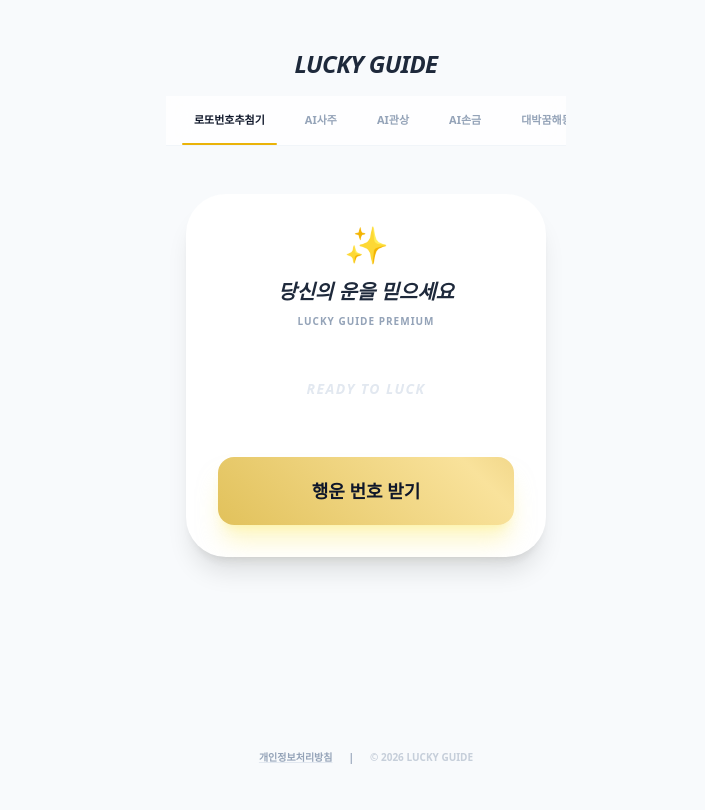
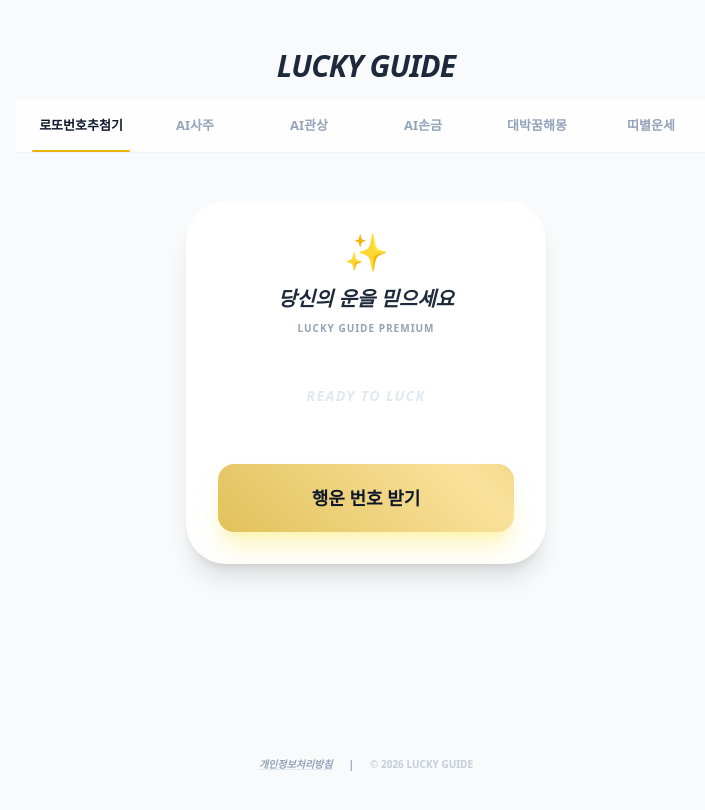
Before and after one commit to cookiekuki0204/lucky-guide, a React (Create React App) app: page / in a window 1280 px wide. Shown: the top 810 px of the page, without its empty margins (274-979 px from the left). Built offline with nearby package versions, Linux system fonts and the light colour scheme.

Commit message:
피드백 수정

```diff
--- a/src/App.js
+++ b/src/App.js
@@ -8,7 +8,7 @@ function App() {
   const [isPrivacyOpen, setIsPrivacyOpen] = useState(false);
   const cardRef = useRef(null);
 
-  // 기능 로직 (번호 생성, 이미지 저장, 카카오 공유 유지)
+  // 기능 로직
   const generateNumbers = () => {
     setIsSpinning(true);
     setTimeout(() => {
@@ -49,7 +49,12 @@ function App() {
   };
 
   const cardClass = "w-full max-w-[360px] p-8 bg-white rounded-[2.5rem] shadow-xl animate-in fade-in zoom-in-95 duration-500";
-  const tabClass = (id) => `flex-none px-5 py-4 text-[11px] font-black transition-all relative whitespace-nowrap ${activeTab === id ? 'text-slate-900' : 'text-slate-400'}`;
+
+  // [반응형 핵심] 탭 클래스: 모바일은 고정너비 없이 흐르고, 웹(md)에서는 균등 배분 및 폰트 확대
+  const tabClass = (id) => `
+    flex-none md:flex-1 px-5 md:px-2 py-4 text-[11px] md:text-[13px] font-black transition-all relative whitespace-nowrap text-center
+    ${activeTab === id ? 'text-slate-900' : 'text-slate-400'}
+  `;
 
   return (
     <div className="min-h-screen bg-[#f8fafc] flex flex-col items-center font-sans overflow-x-hidden relative text-slate-800">
@@ -59,13 +64,15 @@ function App() {
         .no-scrollbar { -ms-overflow-style: none; scrollbar-width: none; }
       `}</style>
 
-      {/* 헤더 & 네비게이션 (6개 탭 확장) */}
-      <header className="w-full max-w-[400px] bg-[#f8fafc] sticky top-0 z-40">
+      {/* 헤더 & [반응형 네비게이션] */}
+      <header className="w-full max-w-[400px] md:max-w-[700px] bg-[#f8fafc] sticky top-0 z-40">
         <div className="pt-12 pb-4 text-center">
-          <h1 className="text-2xl font-black tracking-tight italic">LUCKY GUIDE</h1>
+          <h1 className="text-2xl md:text-3xl font-black tracking-tight italic">LUCKY GUIDE</h1>
         </div>
-        <nav className="flex bg-white/80 backdrop-blur-md border-b border-slate-100 overflow-x-auto no-scrollbar touch-pan-x px-2">
-          <div className="flex min-w-full items-center">
+
+        {/* 네비게이션 바: 모바일(스크롤 가능), 웹(중앙 정렬 및 전체 노출) */}
+        <nav className="flex bg-white/80 backdrop-blur-md border-b border-slate-100 overflow-x-auto md:overflow-x-visible no-scrollbar touch-pan-x">
+          <div className="flex min-w-full md:min-w-0 md:w-full items-center justify-start md:justify-center px-2">
             <button onClick={() => setActiveTab('lotto')} className={tabClass('lotto')}>로또번호추첨기{activeTab === 'lotto' && <div className="absolute bottom-0 left-2 right-2 h-0.5 bg-yellow-500 rounded-full" />}</button>
             <button onClick={() => setActiveTab('saju')} className={tabClass('saju')}>AI사주{activeTab === 'saju' && <div className="absolute bottom-0 left-2 right-2 h-0.5 bg-yellow-500 rounded-full" />}</button>
             <button onClick={() => setActiveTab('face')} className={tabClass('face')}>AI관상{activeTab === 'face' && <div className="absolute bottom-0 left-2 right-2 h-0.5 bg-yellow-500 rounded-full" />}</button>
@@ -88,7 +95,7 @@ function App() {
               <div className="flex justify-center gap-2 mb-12 h-10 items-center">
                 {numbers.length > 0 ? numbers.map((num, i) => (
                   <div key={i} className="w-10 h-10 rounded-full bg-slate-900 text-yellow-400 flex items-center justify-center font-bold text-sm shadow-lg border border-yellow-500/30">{num}</div>
-                )) : <div className="text-slate-200 text-sm font-bold tracking-widest uppercase italic">Ready to Luck</div>}
+                )) : <div className="text-slate-200 text-sm font-bold tracking-widest uppercase italic tracking-widest">Ready to Luck</div>}
               </div>
               <button onClick={generateNumbers} disabled={isSpinning}
                 style={{ background: 'linear-gradient(45deg, #D4AF37, #F9E29B, #B8860B, #F9E29B)', backgroundSize: '400% 400%', animation: isSpinning ? 'none' : 'glimmer 3s ease infinite' }}
@@ -106,13 +113,12 @@ function App() {
           </div>
         )}
 
-        {/* AI 사주 커밍순 */}
         {activeTab === 'saju' && (
           <div className={cardClass}>
             <div className="text-center py-10">
               <span className="text-5xl mb-6 block">🎎</span>
               <h2 className="text-xl font-black text-slate-800 mb-2 italic">타고난 운명, 사주풀이</h2>
-              <p className="text-slate-400 text-xs mb-8">당신이 태어난 순간에 정해진 행운</p>
+              <p className="text-slate-400 text-xs mb-8 font-medium">당신이 태어난 순간에 정해진 행운</p>
               <div className="bg-slate-50 p-6 rounded-3xl border border-dashed border-slate-200 italic text-[11px] text-slate-500 leading-relaxed font-medium">
                 "사주팔자는 인생의 설계도와 같습니다."<br/><br/>
                 생년월일시 데이터를 바탕으로 AI가<br/>
@@ -123,13 +129,12 @@ function App() {
           </div>
         )}
 
-        {/* AI 관상 & 손금 (기존 데이터 유지) */}
         {activeTab === 'face' && (
           <div className={cardClass}>
             <div className="text-center py-10">
               <span className="text-5xl mb-6 block">🎭</span>
-              <h2 className="text-xl font-black text-slate-800 mb-2 italic">"재벌이 될 상인가?"</h2>
-              <p className="text-slate-400 text-xs mb-8">AI 얼굴 인식으로 찾는 재물복</p>
+              <h2 className="text-xl font-black text-slate-800 mb-2 italic">재벌이 될 상인가?</h2>
+              <p className="text-slate-400 text-xs mb-8 font-medium">AI 얼굴 인식으로 찾는 재물복</p>
               <div className="bg-slate-50 p-6 rounded-3xl border border-dashed border-slate-200 italic text-[11px] text-slate-500 leading-relaxed font-medium">
                 "코는 재물 창고라 하였습니다." 최신 인식 기술로 당신의 성공운을 분석해 드립니다.
               </div>
@@ -142,8 +147,8 @@ function App() {
           <div className={cardClass}>
             <div className="text-center py-10">
               <span className="text-5xl mb-6 block">✋</span>
-              <h2 className="text-xl font-black text-slate-800 mb-2 italic">"손바닥 보물지도"</h2>
-              <p className="text-slate-400 text-xs mb-8">손금에 숨겨진 당첨 기운</p>
+              <h2 className="text-xl font-black text-slate-800 mb-2 italic">손바닥 보물지도</h2>
+              <p className="text-slate-400 text-xs mb-8 font-medium">손금에 숨겨진 당첨 기운</p>
               <div className="bg-slate-50 p-6 rounded-3xl border border-dashed border-slate-200 italic text-[11px] text-slate-500 leading-relaxed font-medium">
                 "재물선이 뚜렷하니 대박의 징조로다." 손금 데이터를 AI로 정밀하게 추출합니다.
               </div>
@@ -152,7 +157,6 @@ function App() {
           </div>
         )}
 
-        {/* 꿈해몽 & 띠별운세 (기존 데이터 완벽 유지) */}
         {activeTab === 'dream' && (
           <div className={cardClass}>
             <h2 className="text-xl font-black text-slate-800 mb-8 text-center italic">로또 당첨 길몽 10선</h2>
@@ -196,10 +200,9 @@ function App() {
         )}
       </main>
 
-      {/* 푸터 & 개인정보처리방침 (3대 항목 완벽 유지) */}
       <footer className="w-full max-w-[360px] py-16 px-6 text-center border-t border-slate-50 mt-auto">
         <div className="flex justify-center gap-4 mb-4 text-[10px] font-bold text-slate-400">
-          <button onClick={() => setIsPrivacyOpen(true)} className="hover:text-yellow-600 underline decoration-slate-200 transition-colors">개인정보처리방침</button>
+          <button onClick={() => setIsPrivacyOpen(true)} className="hover:text-yellow-600 underline decoration-slate-200 transition-colors italic">개인정보처리방침</button>
           <span>|</span>
           <span className="opacity-50">© 2026 LUCKY GUIDE</span>
         </div>
@@ -208,13 +211,13 @@ function App() {
       {isPrivacyOpen && (
         <div className="fixed inset-0 z-[100] bg-slate-900/60 backdrop-blur-sm flex items-center justify-center p-6" onClick={() => setIsPrivacyOpen(false)}>
           <div className="bg-white w-full max-w-[320px] max-h-[70vh] overflow-y-auto rounded-[2rem] p-8 shadow-2xl animate-in fade-in zoom-in-95 duration-300 text-left" onClick={(e) => e.stopPropagation()}>
-            <h3 className="text-lg font-black text-slate-900 mb-6 italic border-b pb-2 tracking-tight">개인정보처리방침</h3>
+            <h3 className="text-lg font-black text-slate-900 mb-6 italic border-b pb-2 tracking-tight font-black">개인정보처리방침</h3>
             <div className="text-[11px] text-slate-500 leading-relaxed space-y-5 font-medium">
               <section><p className="text-slate-900 font-bold mb-1 italic">1. 개인정보 수집 미실시</p><p>본 서비스는 사용자의 어떠한 개인정보도 서버에 전송하거나 저장하지 않습니다.</p></section>
               <section><p className="text-slate-900 font-bold mb-1 italic">2. 구글 애드센스 정책</p><p>광고 게재를 위해 구글은 쿠키 정보를 분석에 활용할 수 있습니다.</p></section>
               <section><p className="text-slate-900 font-bold mb-1 italic">3. 서비스 보안 로직</p><p>모든 데이터 처리는 사용자의 기기 로컬 환경에서 즉석 실행됩니다.</p></section>
             </div>
-            <button onClick={() => setIsPrivacyOpen(false)} className="w-full mt-10 py-4 bg-slate-900 text-white rounded-2xl font-bold text-xs">확인 완료</button>
+            <button onClick={() => setIsPrivacyOpen(false)} className="w-full mt-10 py-4 bg-slate-900 text-white rounded-2xl font-bold text-xs active:scale-95 transition-all">확인 완료</button>
           </div>
         </div>
       )}
```
